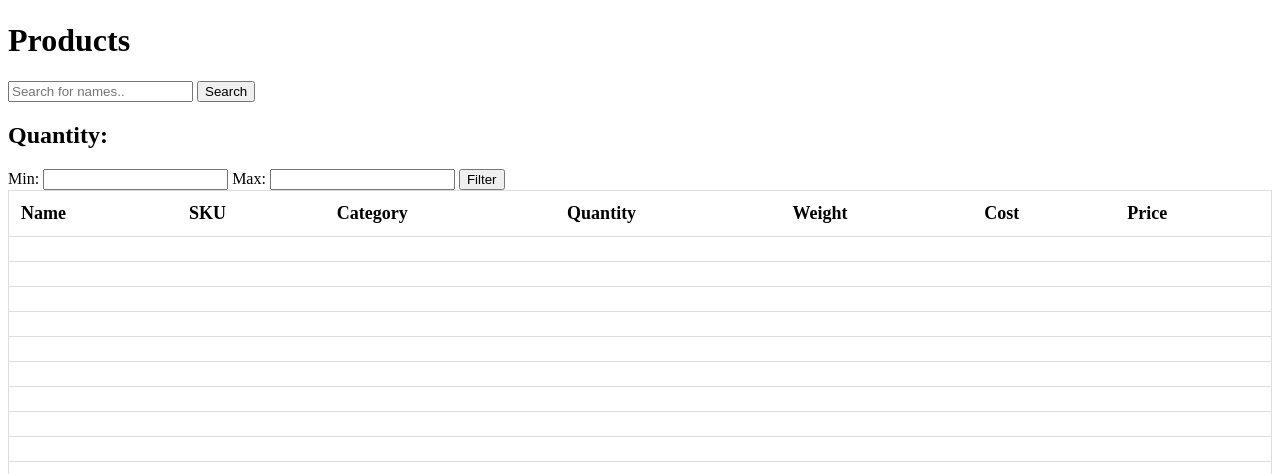
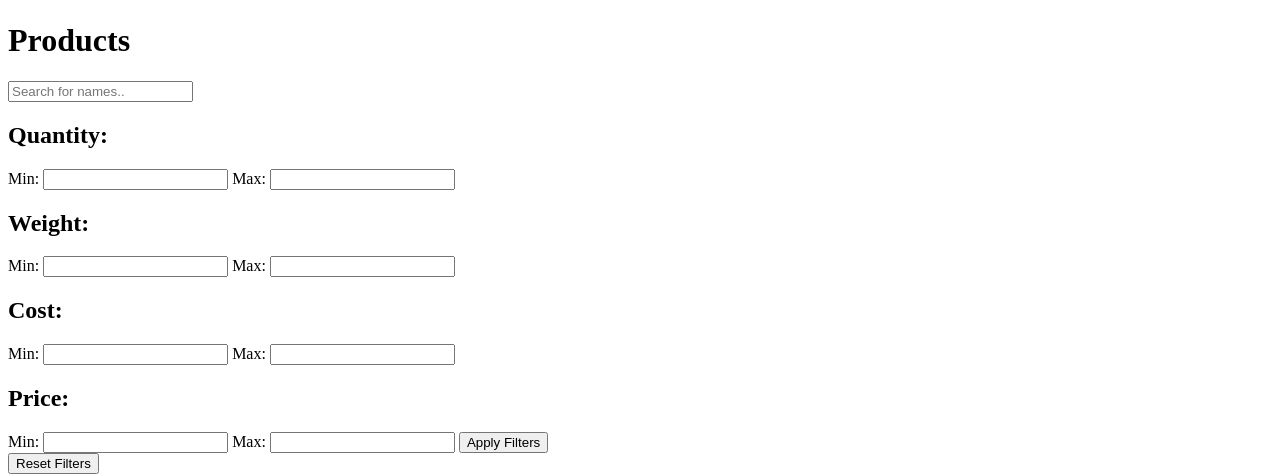
Before and after one commit to gregoryvm/SupplySync, a Django app: page /inventory/ in a window 1280 px wide. Shown: the part 120-594 px from the top of the page. Run offline with Django 5.2, Linux system fonts and the light colour scheme; lists and menus that the app fills with data are empty.

Commit message:
fix get_product query logic, add remaining filters

```diff
--- a/supplysync_backend/supplysync_app/queries.py
+++ b/supplysync_backend/supplysync_app/queries.py
@@ -123,43 +123,51 @@ def get_product(name: str = None, sku: str = None,
                 cost_min: float = None, cost_max: float = None,
                 price_min: float = None, price_max: float = None) -> QuerySet:
 
+    query = Q()
+    filters = {}
     user_obj = User.objects.filter(name=user_name).first()
     if user_obj is not None:
         products = Product.objects.all()
-        products = products.filter(user=user_obj)
-        products = products.filter(Q(name__icontains=name or "") | Q(sku__icontains=sku or "") | Q(category__icontains=category or ""),
-                                   user=user_obj,)
-        if quantity_min == quantity_max and quantity_min is not None and quantity_max is not None:
-            products = products.filter(quantity__gte=quantity_min, quantity__lte=quantity_max, user=user_obj)
-        else:
-            if quantity_min is not None:
-                products = products.filter(quantity__gte=quantity_min, user=user_obj)
-            if quantity_max is not None:
-                products = products.filter(quantity__lte=quantity_max, user=user_obj)
 
-        if weight_min == weight_max and weight_min is not None and weight_max is not None:
-            products = products.filter(weight__gte=weight_min, weight__lte=weight_max, user=user_obj)
-        else:
-            if weight_min:
-                products = products.filter(weight__gte=weight_min, user=user_obj)
-            if weight_max:
-                products = products.filter(weight__lte=weight_max, user=user_obj)
+        filters['user'] = user_obj
 
-        if cost_min == cost_max and cost_min is not None and cost_max is not None:
-            products = products.filter(cost__gte=cost_min, cost__lte=cost_max, user=user_obj)
-        else:
-            if cost_min:
-                products = products.filter(cost__gte=cost_min, user=user_obj)
-            if cost_max:
-                products = products.filter(cost__lte=cost_max, user=user_obj)
+        if name is not None:
+            query |= Q(**{'name__icontains':name})
+            #filters['name__icontains'] = name
 
-        if price_min == price_max and price_min is not None and price_max is not None:
-            products = products.filter(price__gte=price_min, price__lte=price_max, user=user_obj)
-        else:
-            if price_min:
-                products = products.filter(price__gte=price_min, user=user_obj)
-            if price_max:
-                products = products.filter(price__lte=price_max, user=user_obj)
+        if sku is not None:
+            query |= Q(**{'sku__icontains':sku})
+            #filters['sku__icontains'] = sku
+
+        if category is not None:
+            query |= Q(**{'category__icontains':category})
+            #filters['category__icontains'] = category
+
+        if quantity_min is not None:
+            filters['quantity__gte'] = quantity_min
+
+        if quantity_max is not None:
+            filters['quantity__lte'] = quantity_max
+
+        if weight_min is not None:
+            filters['weight__gte'] = weight_min
+
+        if weight_max is not None:
+            filters['weight__lte'] = weight_max
+
+        if cost_min is not None:
+            filters['cost__gte'] = cost_min
+
+        if cost_max is not None:
+            filters['cost__lte'] = cost_max
+
+        if price_min is not None:
+            filters['price__gte'] = price_min
+
+        if price_max is not None:
+            filters['price__lte'] = price_max
+
+        products = products.filter(query,**filters)
     else:
         products = "User Not Found."
     return products
--- a/supplysync_backend/supplysync_app/templates/supplysync_app/inventory.html
+++ b/supplysync_backend/supplysync_app/templates/supplysync_app/inventory.html
@@ -13,19 +13,40 @@
 <h2>User: {{user.get_username}}</h2>
 <h1>Products</h1>
 
-<form action="/search/"method="get">
-    <input type="text" name="q" placeholder="Search for names..">
-    <button type ="submit">Search</button>
+<form method="get">
+    <input type="text" name="q" placeholder="Search for names.." value="{{request.GET.q}}">
+
+    <h2>Quantity:</h2>
+    Min:
+    <input type="number" step="any" name="q_min" value="{{request.GET.q_min}}">
+    Max:
+    <input type="number" step="any" name="q_max" value="{{request.GET.q_max}}">
+
+    <h2>Weight:</h2>
+    Min:
+    <input type="number" step="any" name="w_min" value="{{request.GET.w_min}}">
+    Max:
+    <input type="number" step="any" name="w_max" value="{{request.GET.w_max}}">
+
+    <h2>Cost:</h2>
+    Min:
+    <input type="number" step="any" name="c_min" value="{{request.GET.c_min}}">
+    Max:
+    <input type="number" step="any" name="c_max" value="{{request.GET.c_max}}">
+
+    <h2>Price:</h2>
+    Min:
+    <input type="number" step="any" name="p_min" value="{{request.GET.p_min}}">
+    Max:
+    <input type="number" step="any" name="p_max" value="{{request.GET.p_max}}">
+    <button type ="submit">Apply Filters</button>
 </form>
+<a href="{% url 'supplysync:inventory' %}">
+    <button type="submit">Reset Filters</button>
+</a>
 
-<h2>Quantity:</h2>
-<form action="/quantity/"method="get">
-    Min:
-    <input type="number" name="q_min" placeholer="Min">
-    Max:
-    <input type="number" name="q_max" placeholer="Max">
-    <button type ="submit">Filter</button>
-</form>
+
+
 <table id="inventoryTable">
     <tr>
         <th>Name</th>
--- a/supplysync_backend/supplysync_app/urls.py
+++ b/supplysync_backend/supplysync_app/urls.py
@@ -4,13 +4,12 @@ from . import views
 app_name = 'supplysync'
 
 urlpatterns = [
-    path('inventory/', views.UsersView.inventory_view, name='inventory'),
+
     path('signup/', views.UsersView.signup_view, name='signup'),
     path('login/', views.UsersView.login_view, name='login'),
     path('logout/', views.UsersView.logout_view, name='logout'),
     path('', views.UsersView.home, name='home'),
     #path('', views.ProductsView.as_view(), name='home'),
+    path('inventory/', views.ProductsView.inventory_view, name='inventory'),
     path('create/', views.ProductsView.create_view, name='create'),
-    path('search/', views.ProductsView.search_view, name='search'),
-    path('quantity/', views.ProductsView.quantity_filter, name='quantity'),
 ]
--- a/supplysync_backend/supplysync_app/views.py
+++ b/supplysync_backend/supplysync_app/views.py
@@ -25,11 +25,8 @@ from django.contrib.auth import login, logout
 # Create your views here.
 class UsersView(APIView):
 #class ProductsView(generics.CreateAPIView):
+    # temporary filler
 
-    # temporary filler
-    def inventory_view(request):
-        products = all_products(request.user.username)
-        return render(request,"inventory.html",{"products":products})
 
     def signup_view(request):
         if request.method == 'POST':
@@ -67,6 +64,24 @@ class ProductsView(APIView):
     queryset = Product.objects.all()
     serializer_class = ProductSerializer
 
+    def inventory_view(request):
+        #products = all_products(request.user.username)
+        products = get_product(name=request.GET.get('q'),
+                                sku=request.GET.get('q'),
+                                category=request.GET.get('q'),
+                                user_name=request.user.username,
+                                quantity_min=request.GET.get('q_min') or None,
+                                quantity_max=request.GET.get('q_max') or None,
+                                weight_min=request.GET.get('w_min') or None,
+                                weight_max=request.GET.get('w_max') or None,
+                                cost_min=request.GET.get('c_min') or None,
+                                cost_max=request.GET.get('c_max') or None,
+                                price_min=request.GET.get('p_min') or None,
+                                price_max=request.GET.get('p_max') or None,
+                                )
+
+        return render(request,"inventory.html",{"products":products})
+
     def create_view(request):
         if request.method == 'POST':
            create_update_product(prod_name=request.POST.get('product_name'),
@@ -81,29 +96,6 @@ class ProductsView(APIView):
 
         return render(request,"create_product.html")
 
-    def search_view(request):
-        if request.method == 'GET':
-           products = get_product(name=request.GET.get('q'),
-                                 sku=request.GET.get('q'),
-                                 category=request.GET.get('q'),
-                                 user_name=request.user.username
-                                 )
-        else:
-            products = all_products(request.user.username)
-        return render(request,"inventory.html",{"products":products})
-
-    def quantity_filter(request):
-        if request.method == 'GET':
-            products = get_product(quantity_min=request.GET.get('q_min') or None,
-                                quantity_max=request.GET.get('q_max') or None,
-                                user_name=request.user.username
-                                )
-        else:
-            products = all_products(request.user.username)
-        return render(request,"inventory.html",{"products":products})
-
-
-
     # def get(self, request):
     #    user = self.request.user
     #    products = all_products(user)
```
